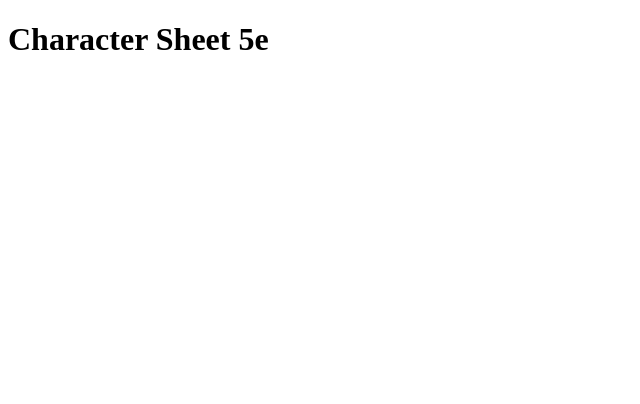
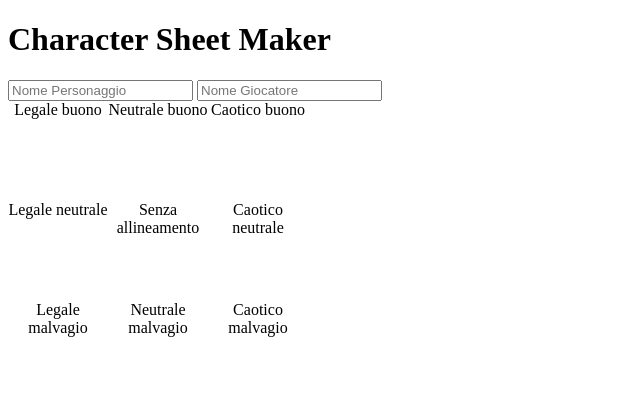
Before and after one commit to Piccione0081/DnDCharacterSheet, a plain HTML site: page index.html in a window 1280 px wide. Shown: the whole page, without its empty margins (0-640 px from the left). Drawn offline with Linux system fonts and the light colour scheme.

```diff
--- a/index.html
+++ b/index.html
@@ -3,8 +3,25 @@
     <head>
         <meta charset="UTF-8">
         <title>📜 DnD Character Sheet Maker</title>
+        <link rel="stylesheet" href="./style.css">
+        <script src="./index.js"></script>
     </head>
     <body>
-        <h1>Character Sheet 5e</h1>
+        <h1>Character Sheet Maker</h1>
+        <div id="form-field">
+            <input id="character-name" type="text" placeholder="Nome Personaggio">
+            <input id="player-name" type="text" placeholder="Nome Giocatore">
+            <div id="character-alignment">
+                <div onclick="setCharacterAlignment('lawful-good')" class="lg">Legale buono</div>
+                <div onclick="setCharacterAlignment('neutral-good')" class="ng">Neutrale buono</div>
+                <div onclick="setCharacterAlignment('chaotic-good')" class="cg">Caotico buono</div>
+                <div onclick="setCharacterAlignment('lawful-neutral')" class="ln">Legale neutrale</div>
+                <div onclick="setCharacterAlignment('true-neutral')" class="nn">Senza allineamento</div>
+                <div onclick="setCharacterAlignment('chaotic-neutral')" class="cn">Caotico neutrale</div>
+                <div onclick="setCharacterAlignment('lawful-evil')" class="le">Legale malvagio</div>
+                <div onclick="setCharacterAlignment('neutral-evil')" class="ne">Neutrale malvagio</div>
+                <div onclick="setCharacterAlignment('chaotic-evil')" class="ce">Caotico malvagio</div>
+            </div>
+        </div>
     </body>
 </html>
--- a/index.js
+++ b/index.js
@@ -0,0 +1,3 @@
+var character_name = null;
+var player_name = null;
+var character_alignment = null;
--- a/style.css
+++ b/style.css
@@ -0,0 +1,10 @@
+div#character-alignment {
+    display: grid;
+    grid-template-columns: 100px 100px 100px;
+}
+div#character-alignment>div {
+    width: 100px;
+    height: 100px;
+    text-align: center;
+    vertical-align: middle;
+}
```
Also changed, not shown: reference_material/brainstorming.png (added), 2 other files.
